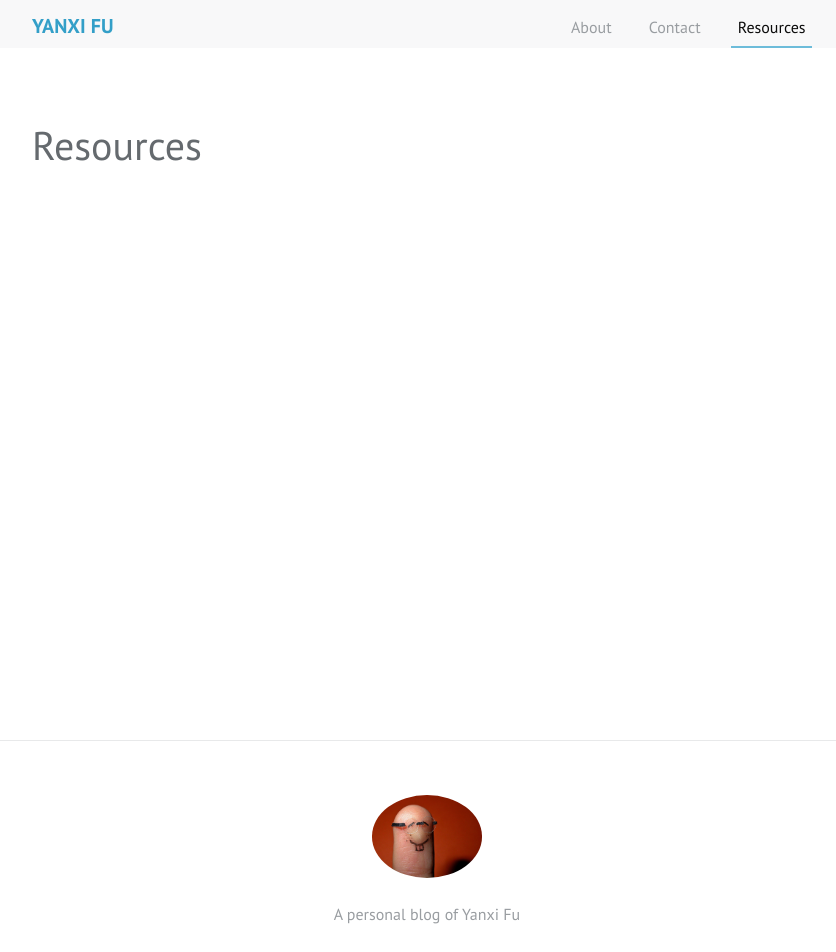
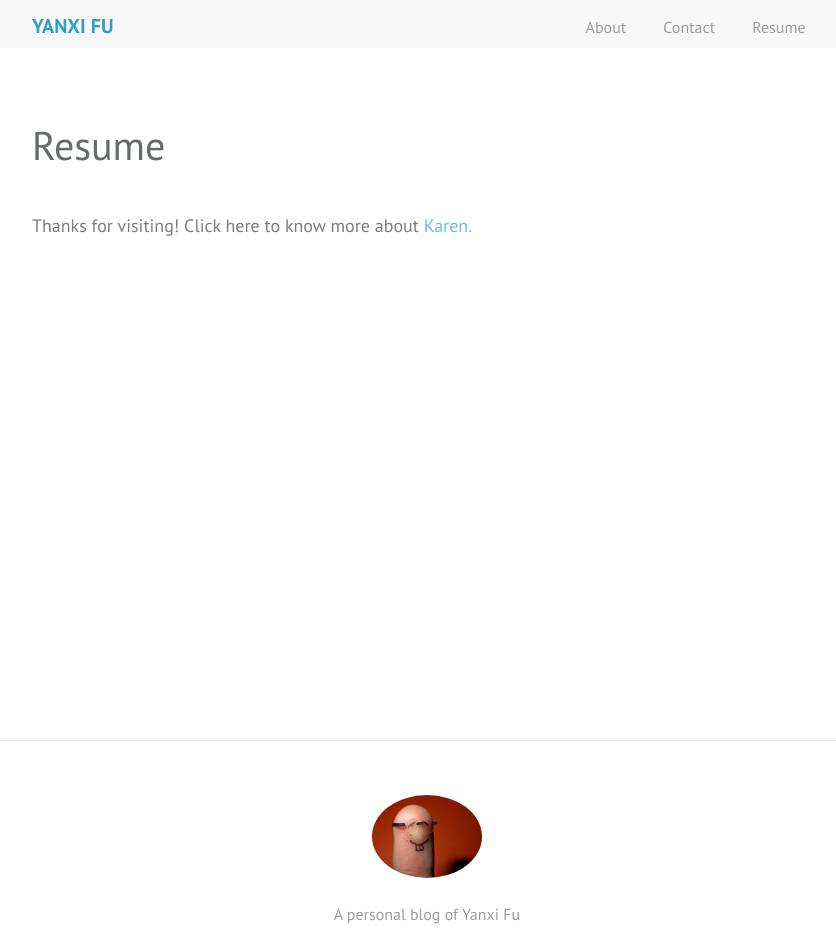
Before and after one commit to karenfyx/karenfyx.github.io, a Jekyll site: the page built from resources.md, in a window 1280 px wide. Shown: the whole page, without its empty margins (213-1049 px from the left). Built offline with Jekyll 4.4.1, drawn with Linux system fonts in a browser that asks for light colours.

Commit message:
add resume

```diff
--- a/resources.md
+++ b/resources.md
@@ -1,4 +1,7 @@
 ---
-title: Resources
+title: Resume
 permalink: /resources/
 ---
+
+Thanks for visiting!
+Click here to know more about [Karen.](/docs/KarenFu_CV.pdf)
```
